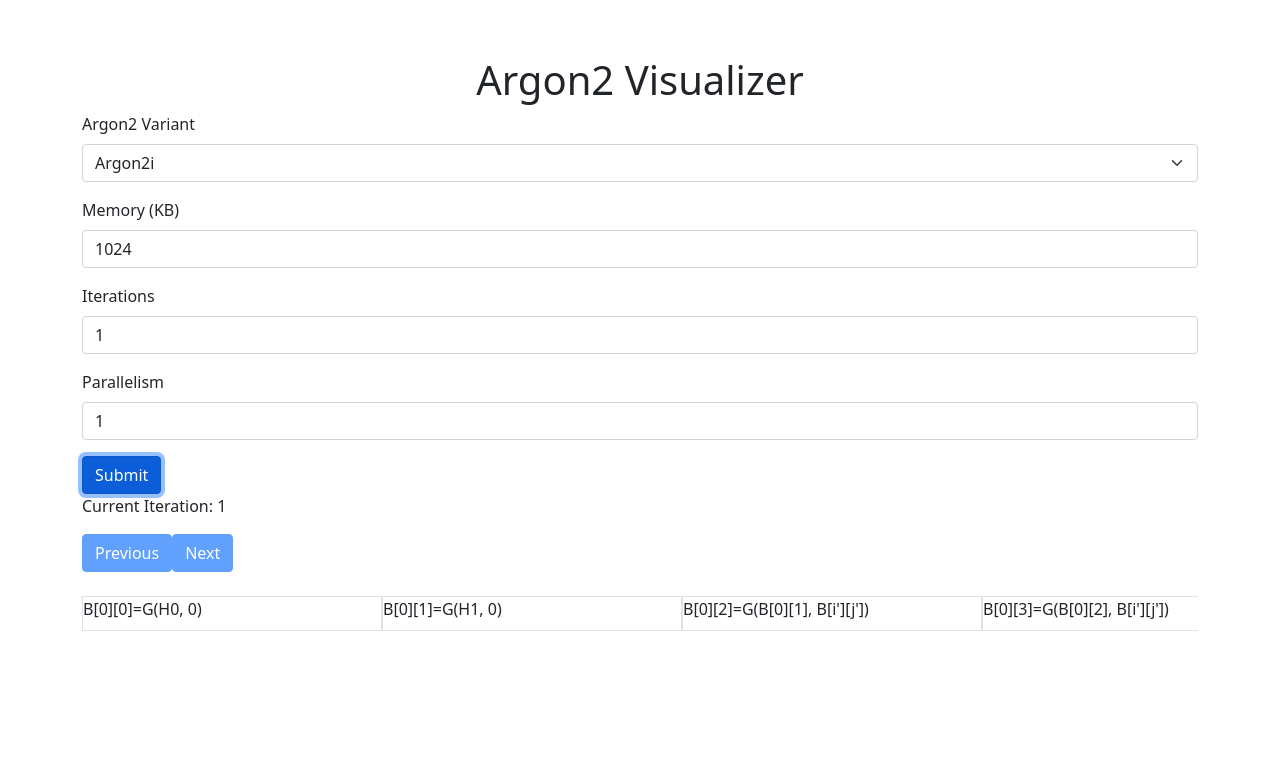
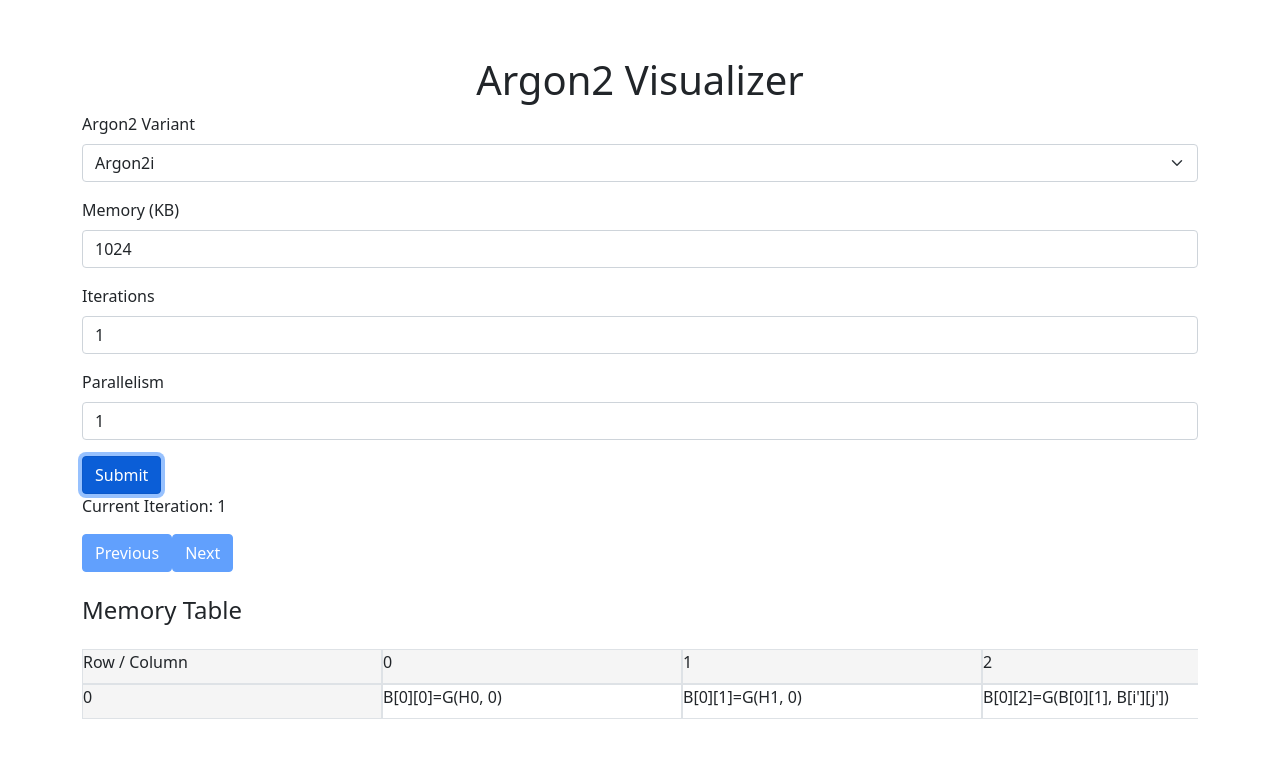
Before and after one commit to proohit/argon2-visualizer, a React (Vite) app: page / in a window 1280 px wide. Both pictures are taken after a click on the button "Submit". Shown: the top 758 px of the page. Built offline with nearby package versions, Linux system fonts and the light colour scheme.

Commit message:
table header and row/column headers

```diff
--- a/src/App.jsx
+++ b/src/App.jsx
@@ -10,6 +10,10 @@ const MIN_MEMORY = 1024;
 const MIN_ITERATIONS = 1;
 const MIN_PARALLELISM = 1;
 const DEFAULT_VARIANT = "i";
+const FIRST_COLUMN = 1;
+const SECOND_COLUMN = 2;
+const HEADER_COLUMN = 0;
+const HEADER_ROW = 0;
 
 const FORMULA_T_EQUALS_1 = {
   "[i][0]": (i) => `G(H0, ${i})`,
@@ -48,10 +52,15 @@ function App() {
   }, [containerRef.current]);
 
   const [currentIteration, setCurrentIteration] = useState(1);
+
   const q = useMemo(
     () => Math.floor(memory / parallelism),
     [memory, parallelism]
   );
+
+  const rowCount = useMemo(() => parallelism + 1, [parallelism]);
+
+  const columnCount = useMemo(() => q + 1, [q]);
 
   const startAlgorithm = (e) => {
     e.preventDefault();
@@ -60,20 +69,29 @@ function App() {
   };
 
   const drawCell = (columnIndex, rowIndex) => {
-    let cell = `B[${rowIndex}][${columnIndex}]=`;
+    if (columnIndex === HEADER_COLUMN && rowIndex === HEADER_ROW) {
+      return "Row / Column";
+    }
+    if (columnIndex === HEADER_COLUMN) {
+      return rowIndex - 1;
+    }
+    if (rowIndex === HEADER_ROW) {
+      return columnIndex - 1;
+    }
+    let cell = `B[${rowIndex - 1}][${columnIndex - 1}]=`;
     if (currentIteration === 1) {
-      if (columnIndex === 0) {
-        cell += FORMULA_T_EQUALS_1["[i][0]"](rowIndex);
-      } else if (columnIndex === 1) {
-        cell += FORMULA_T_EQUALS_1["[i][1]"](rowIndex);
+      if (columnIndex === FIRST_COLUMN) {
+        cell += FORMULA_T_EQUALS_1["[i][0]"](rowIndex - 1);
+      } else if (columnIndex === SECOND_COLUMN) {
+        cell += FORMULA_T_EQUALS_1["[i][1]"](rowIndex - 1);
       } else {
-        cell += FORMULA_T_EQUALS_1["[i][j]"](rowIndex, columnIndex);
+        cell += FORMULA_T_EQUALS_1["[i][j]"](rowIndex - 1, columnIndex - 1);
       }
     } else {
-      if (columnIndex === 0) {
-        cell += FORMULA_T_LARGER_1["[i][0]"](rowIndex, q);
+      if (columnIndex === 1) {
+        cell += FORMULA_T_LARGER_1["[i][0]"](rowIndex - 1, q);
       } else {
-        cell += FORMULA_T_LARGER_1["[i][j]"](rowIndex, columnIndex);
+        cell += FORMULA_T_LARGER_1["[i][j]"](rowIndex - 1, columnIndex - 1);
       }
     }
     return cell;
@@ -122,7 +140,7 @@ function App() {
             min={1}
             placeholder="Parallelism"
             value={parallelism}
-            onChange={(e) => setParallelism(e.target.value)}
+            onChange={(e) => setParallelism(Number(e.target.value))}
           />
         </Form.Group>
         <Button variant="primary" type="submit">
@@ -145,17 +163,26 @@ function App() {
           >
             Next
           </Button>
+          <h4 className="my-4">Memory Table</h4>
           <FixedSizeGrid
-            columnCount={q}
-            rowCount={parallelism}
-            height={200}
+            columnCount={columnCount}
+            rowCount={rowCount}
+            height={300}
             width={containerDimensions?.width}
             columnWidth={300}
             rowHeight={35}
-            className="mt-4"
           >
             {({ columnIndex, rowIndex, style }) => (
-              <div className="border" style={style}>
+              <div
+                className="border"
+                style={{
+                  ...style,
+                  backgroundColor:
+                    columnIndex === HEADER_COLUMN || rowIndex === HEADER_ROW
+                      ? "#f5f5f5"
+                      : "#fff",
+                }}
+              >
                 {drawCell(columnIndex, rowIndex)}
               </div>
             )}
```
